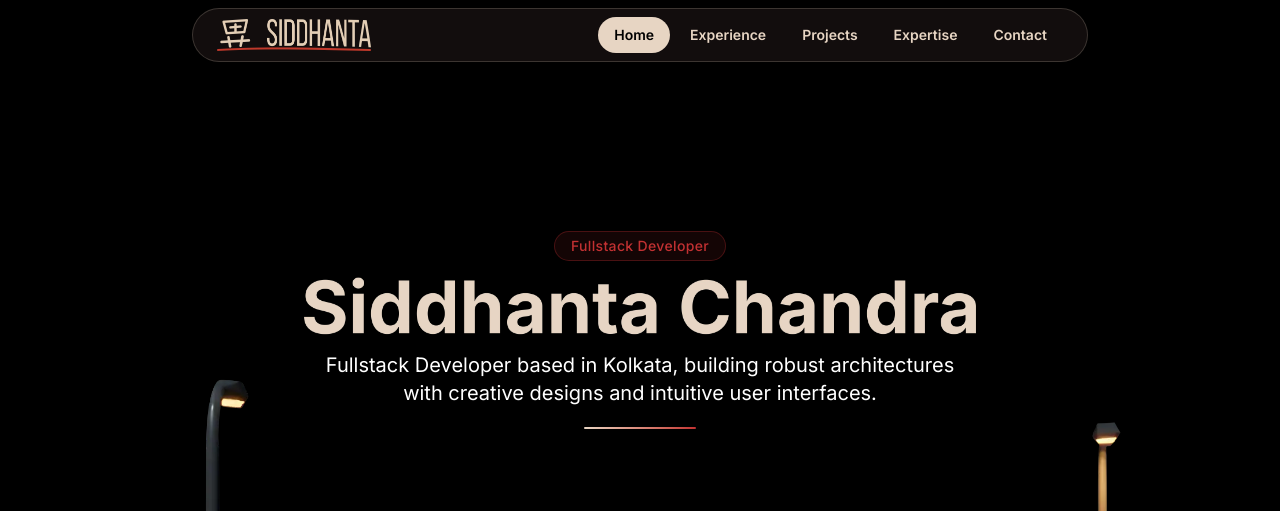
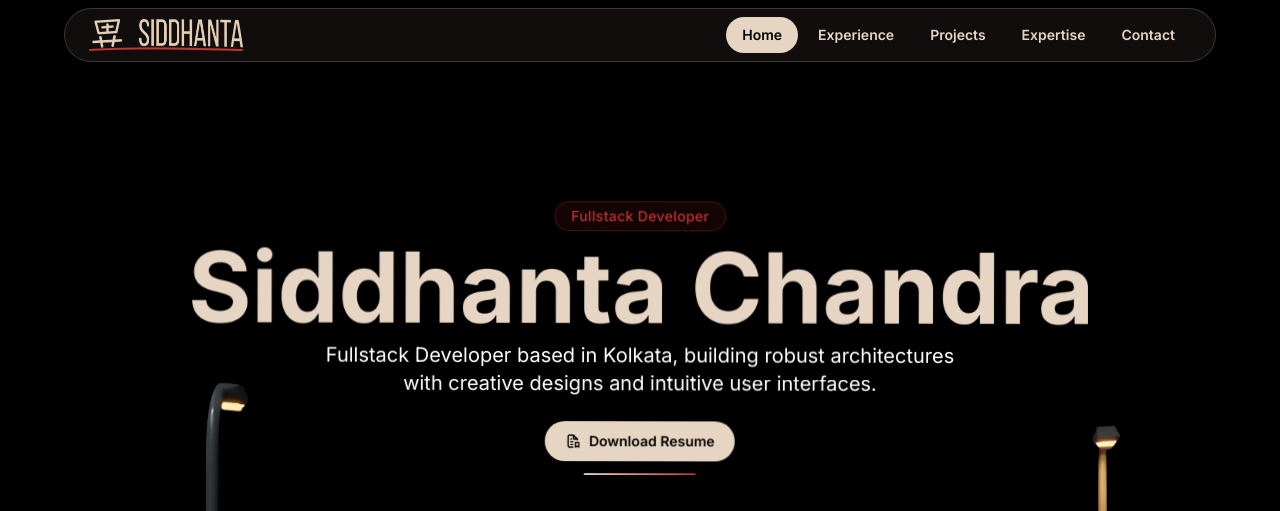
Before and after one commit to SiddhantaChandra/sydcodes, a Next.js app: page / in a window 1280 px wide. Shown: the top 511 px of the page. Built offline with nearby package versions, Linux system fonts and the light colour scheme; no server answers.

Commit message:
feat: styling changes, parallax effect added to hero section

```diff
--- a/app/components/Hero/DesktopScene.js
+++ b/app/components/Hero/DesktopScene.js
@@ -1,13 +1,17 @@
 import React from "react";
+import { motion } from "framer-motion";
 import Scene3d from "../Scene3d";
 import Image from "next/image";
 
 import roadDesktop from "@/public/scene/roads.webp";
 import roadOverlayDesktop from "@/public/scene/roads_overlay.webp";
 
-const DesktopScene = () => {
+const DesktopScene = ({ parallaxStyle }) => {
   return (
-    <div className="relative isolate h-screen w-full overflow-hidden hidden lg:block">
+    <motion.div
+      className="hero-parallax-layer relative isolate hidden h-screen w-full overflow-hidden lg:block"
+      style={parallaxStyle}
+    >
       <Image
         src={roadOverlayDesktop}
         alt="Road with a streetlight where my avatar is walking"
@@ -21,7 +25,7 @@ const DesktopScene = () => {
         alt="Road with a streetlight where my avatar is walking"
         className="pointer-events-none absolute bottom-0 left-0 -z-10 h-auto w-full select-none"
       />
-    </div>
+    </motion.div>
   );
 };
 
--- a/app/components/Hero/HeroText.js
+++ b/app/components/Hero/HeroText.js
@@ -1,12 +1,15 @@
 "use client";
 
 import Image from "next/image";
+import Link from "next/link";
 import React, { useState } from "react";
+import { motion } from "framer-motion";
 
 import textStroked from "@/public/text/siddhanta-stroked.webp";
 import textFilled from "@/public/text/siddhanta-filled.webp";
+import resumeIcon from "@/public/general-icons/download_resume_icon.svg";
 
-const HeroText = () => {
+const HeroText = ({ parallaxStyle }) => {
   const [isRevealing, setIsRevealing] = useState(false);
   const [cursorPosition, setCursorPosition] = useState({ x: 50, y: 50 });
 
@@ -22,15 +25,18 @@ const HeroText = () => {
   const concealMask = `radial-gradient(circle 90px at ${cursorPosition.x}% ${cursorPosition.y}%, transparent 0%, transparent 58%, black 72%)`;
 
   return (
-    <div className="absolute inset-0 z-20 flex flex-col -top-35 items-center justify-center text-center select-none">
+    <motion.div
+      className="hero-parallax-layer absolute inset-0 z-20 flex flex-col -top-35 items-center justify-center text-center select-none"
+      style={parallaxStyle}
+    >
       <span className="mb-4 inline-flex items-center rounded-full border border-accent/30 bg-accent/10 px-4 py-1 text-sm font-medium tracking-wide text-accent">
         Fullstack Developer
       </span>
-      <h1 className="text-6xl md:text-6xl lg:text-7xl font-bold text-primary mb-2 drop-shadow-lg lg:hidden">
+      <h1 className="text-6xl md:text-6xl lg:text-7xl xl:text-8xl font-bold text-primary mb-2 drop-shadow-lg lg:hidden">
         Siddhanta Chandra
       </h1>
       <div
-        className="relative hidden lg:block lg:w-2xl mb-4"
+        className="relative hidden lg:block lg:w-2xl xl:w-4xl mb-4"
         onMouseEnter={() => setIsRevealing(true)}
         onMouseMove={handleRevealMove}
         onMouseLeave={() => setIsRevealing(false)}
@@ -60,8 +66,16 @@ const HeroText = () => {
         Fullstack Developer based in Kolkata, building robust architectures with
         creative designs and intuitive user interfaces.
       </p>
+      <Link
+        href="/SiddhantaChandra_CV.pdf"
+        download
+        className="mt-4 inline-flex items-center gap-2 rounded-full bg-primary px-5 py-2.5 text-sm font-semibold text-black hover:bg-primary/90 transition-colors duration-200"
+      >
+        <Image src={resumeIcon} alt="" className="h-4 w-4" />
+        Download Resume
+      </Link>
       <div className="mt-3 h-0.5 w-28 rounded-full bg-linear-to-r from-primary via-accent to-primary bg-size-[200%_100%]" />
-    </div>
+    </motion.div>
   );
 };
 
--- a/app/components/Hero/HeroText2.js
+++ /dev/null
@@ -1,17 +0,0 @@
-import React from "react";
-
-const HeroText2 = () => {
-  return (
-    <div className="hero-text2-wrap pointer-events-none absolute bottom-30 right-49 hidden lg:flex flex-col">
-      <h1
-        className="hero-text2-title flex flex-col font-oswald uppercase
-    text-[7rem] leading-none font-extrabold text-right opacity-85"
-      >
-        <span>Siddhanta</span>
-        <span>Chandra</span>
-      </h1>
-    </div>
-  );
-};
-
-export default HeroText2;
--- a/app/components/Navbar/Navbar.js
+++ b/app/components/Navbar/Navbar.js
@@ -90,7 +90,7 @@ const Navbar = () => {
   return (
     <div className="fixed inset-x-0 top-0 flex justify-center z-30 mt-2 px-3">
       {/* Desktop Navbar */}
-      <div className="w-full max-w-4xl items-center justify-between px-6 py-2 bg-[#181212]/75 rounded-full backdrop-blur-sm border border-primary/20 hidden lg:flex 2xl:max-w-7xl">
+      <div className="w-full max-w-6xl items-center justify-between px-6 py-2 bg-[#181212]/75 rounded-full backdrop-blur-sm border border-primary/20 shadow-none hidden lg:flex 2xl:max-w-7xl">
         <Image src={logoLarge} alt="Description" className="h-8 w-auto" />
         <div className="flex gap-1">
           {links.map((l) => {
@@ -113,7 +113,7 @@ const Navbar = () => {
 
       {/* Mobile Navbar */}
       <div className="w-full lg:hidden">
-        <div className="w-full items-center justify-between px-5 py-3 rounded-full border border-primary/20 flex bg-[#181212]/75 backdrop-blur-sm">
+        <div className="w-full items-center justify-between px-5 py-3 rounded-full border border-primary/20 flex bg-[#181212]/75 backdrop-blur-sm shadow-none">
           <Image src={logoShort} alt="Description" className="h-8 w-auto" />
           <button
             type="button"
@@ -131,11 +131,10 @@ const Navbar = () => {
         </div>
 
         <div
-          className={`fixed inset-0 z-40 bg-accent transition-all duration-300 ease-out ${
-            isMenuOpen
-              ? 'opacity-100 visible'
-              : 'opacity-0 invisible pointer-events-none'
-          }`}
+          className={`fixed inset-0 z-40 bg-accent transition-all duration-300 ease-out ${isMenuOpen
+            ? 'opacity-100 visible'
+            : 'opacity-0 invisible pointer-events-none'
+            }`}
         >
           <div className="flex h-full flex-col px-8 py-5">
             <div className="flex items-center justify-between">
@@ -151,9 +150,8 @@ const Navbar = () => {
             </div>
 
             <div
-              className={`mt-16 flex flex-1 flex-col justify-center gap-4 transition-all duration-500 ${
-                isMenuOpen ? 'translate-y-0 opacity-100' : 'translate-y-6 opacity-0'
-              }`}
+              className={`mt-16 flex flex-1 flex-col justify-center gap-4 transition-all duration-500 ${isMenuOpen ? 'translate-y-0 opacity-100' : 'translate-y-6 opacity-0'
+                }`}
             >
               {links.map((l, idx) => {
                 const isActive = active === l.id
--- a/app/globals.css
+++ b/app/globals.css
@@ -131,6 +131,10 @@ html.lenis body {
   animation: heroGradientLoop 16s ease-in-out infinite;
 }
 
+.hero-parallax-layer {
+  will-change: transform;
+}
+
 .hero-text2-wrap {
   pointer-events: none;
   position: absolute;
@@ -218,6 +222,11 @@ html.lenis body {
 }
 
 @media (prefers-reduced-motion: reduce) {
+  .hero-parallax-layer {
+    transform: none !important;
+    transition: none !important;
+  }
+
   .gradient {
     animation: none;
     background-position: 0% 50%;
--- a/app/sections/Hero.js
+++ b/app/sections/Hero.js
@@ -1,16 +1,143 @@
-import React from "react";
+"use client";
+
+import React, { useCallback, useEffect, useRef } from "react";
+import {
+  useMotionValue,
+  useReducedMotion,
+  useSpring,
+  useTransform,
+} from "framer-motion";
 import MobileScene from "../components/Hero/MobileScene";
 import TabletScene from "../components/Hero/TabletScene";
 import DesktopScene from "../components/Hero/DesktopScene";
 import HeroText from "../components/Hero/HeroText";
 
 const Hero = () => {
+  const heroRef = useRef(null);
+  const prefersReducedMotion = useReducedMotion();
+
+  const pointerX = useMotionValue(0);
+  const pointerY = useMotionValue(0);
+  const scrollProgress = useMotionValue(0);
+
+  const smoothPointerX = useSpring(pointerX, {
+    stiffness: 90,
+    damping: 22,
+    mass: 0.45,
+  });
+  const smoothPointerY = useSpring(pointerY, {
+    stiffness: 90,
+    damping: 22,
+    mass: 0.45,
+  });
+  const smoothScroll = useSpring(scrollProgress, {
+    stiffness: 70,
+    damping: 20,
+    mass: 0.55,
+  });
+
+  const textMouseX = useTransform(smoothPointerX, [-1, 1], [-6, 6]);
+  const textMouseY = useTransform(smoothPointerY, [-1, 1], [-4, 4]);
+  const textScrollY = useTransform(smoothScroll, [-1, 1], [-10, 10]);
+  const textPointerRotate = useTransform(smoothPointerX, [-1, 1], [-0.25, 0.25]);
+  const textScrollRotate = useTransform(smoothScroll, [-1, 1], [-0.15, 0.15]);
+
+  const sceneMouseX = useTransform(smoothPointerX, [-1, 1], [-3, 3]);
+  const sceneMouseY = useTransform(smoothPointerY, [-1, 1], [-2, 2]);
+  const sceneScrollY = useTransform(smoothScroll, [-1, 1], [-4, 4]);
+
+  const textOffsetY = useTransform(
+    () => textMouseY.get() + textScrollY.get(),
+  );
+  const textRotate = useTransform(
+    () => textPointerRotate.get() + textScrollRotate.get(),
+  );
+  const sceneOffsetY = useTransform(
+    () => sceneMouseY.get() + sceneScrollY.get(),
+  );
+
+  const handlePointerMove = useCallback(
+    (event) => {
+      if (prefersReducedMotion || !heroRef.current) {
+        return;
+      }
+
+      const rect = heroRef.current.getBoundingClientRect();
+      const normalizedX = ((event.clientX - rect.left) / rect.width - 0.5) * 2;
+      const normalizedY = ((event.clientY - rect.top) / rect.height - 0.5) * 2;
+
+      pointerX.set(Math.max(-1, Math.min(1, normalizedX)));
+      pointerY.set(Math.max(-1, Math.min(1, normalizedY)));
+    },
+    [pointerX, pointerY, prefersReducedMotion],
+  );
+
+  const resetPointer = useCallback(() => {
+    pointerX.set(0);
+    pointerY.set(0);
+  }, [pointerX, pointerY]);
+
+  useEffect(() => {
+    if (prefersReducedMotion) {
+      scrollProgress.set(0);
+      resetPointer();
+      return;
+    }
+
+    const updateScrollProgress = () => {
+      if (!heroRef.current) {
+        return;
+      }
+
+      const rect = heroRef.current.getBoundingClientRect();
+      const viewportHeight = window.innerHeight || 1;
+      const heroCenter = rect.top + rect.height / 2;
+      const viewportCenter = viewportHeight / 2;
+      const distance = (viewportHeight + rect.height) / 2;
+      const nextProgress = (viewportCenter - heroCenter) / distance;
+
+      scrollProgress.set(Math.max(-1, Math.min(1, nextProgress)));
+    };
+
+    updateScrollProgress();
+    window.addEventListener("lenis:scroll", updateScrollProgress);
+    window.addEventListener("scroll", updateScrollProgress, { passive: true });
+    window.addEventListener("resize", updateScrollProgress);
+
+    return () => {
+      window.removeEventListener("lenis:scroll", updateScrollProgress);
+      window.removeEventListener("scroll", updateScrollProgress);
+      window.removeEventListener("resize", updateScrollProgress);
+    };
+  }, [prefersReducedMotion, resetPointer, scrollProgress]);
+
+  const textParallax = prefersReducedMotion
+    ? undefined
+    : {
+        x: textMouseX,
+        y: textOffsetY,
+        rotate: textRotate,
+      };
+
+  const sceneParallax = prefersReducedMotion
+    ? undefined
+    : {
+        x: sceneMouseX,
+        y: sceneOffsetY,
+      };
+
   return (
-    <section className="relative bg-black" id="home">
-      <HeroText />
-      <MobileScene />
-      <TabletScene />
-      <DesktopScene />
+    <section
+      ref={heroRef}
+      className="relative bg-black"
+      id="home"
+      onPointerMove={handlePointerMove}
+      onPointerLeave={resetPointer}
+    >
+      <HeroText parallaxStyle={textParallax} />
+      <MobileScene parallaxStyle={sceneParallax} />
+      <TabletScene parallaxStyle={sceneParallax} />
+      <DesktopScene parallaxStyle={sceneParallax} />
 
       <div className="pointer-events-none absolute inset-x-0 bottom-0 z-30 h-32 bg-linear-to-b from-transparent to-background" />
     </section>
```
Also changed, not shown: app/components/Hero/MobileScene.js (+7 -3 lines), app/components/Hero/TabletScene.js (+7 -3 lines).
